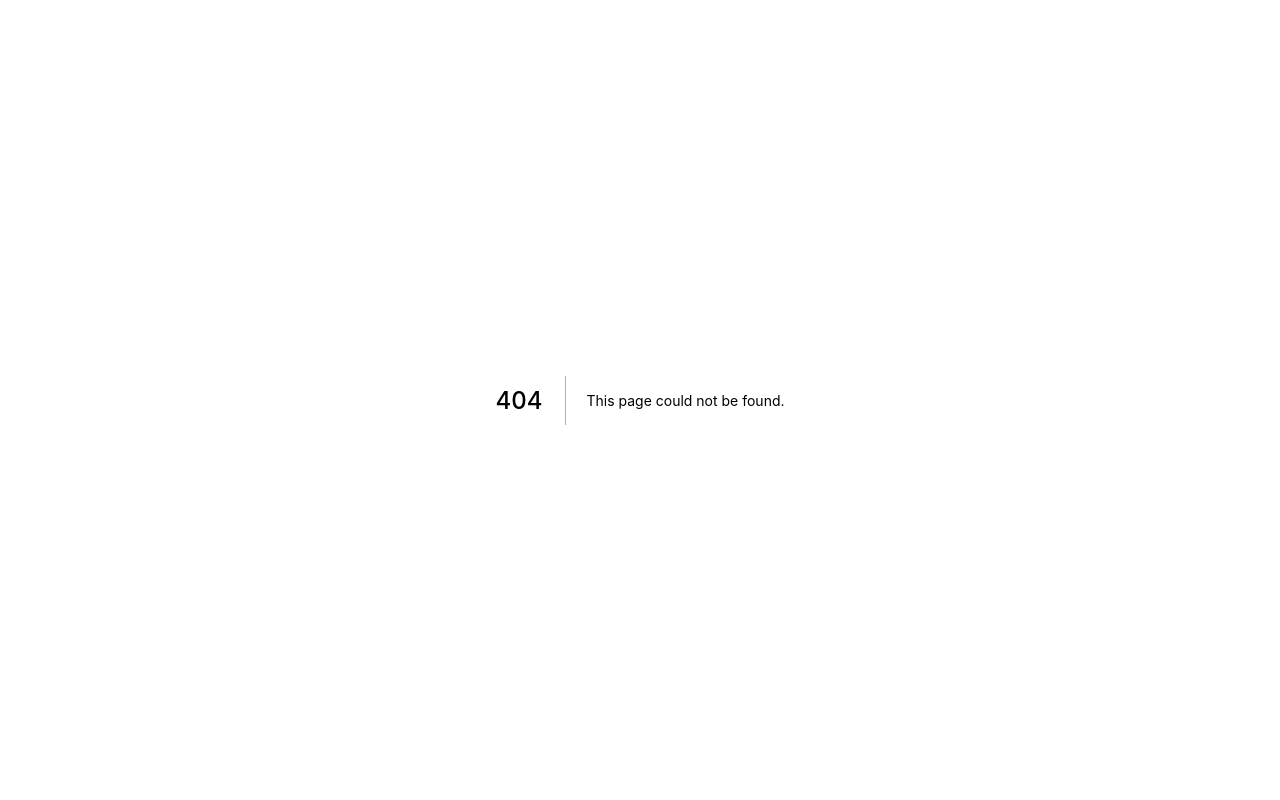
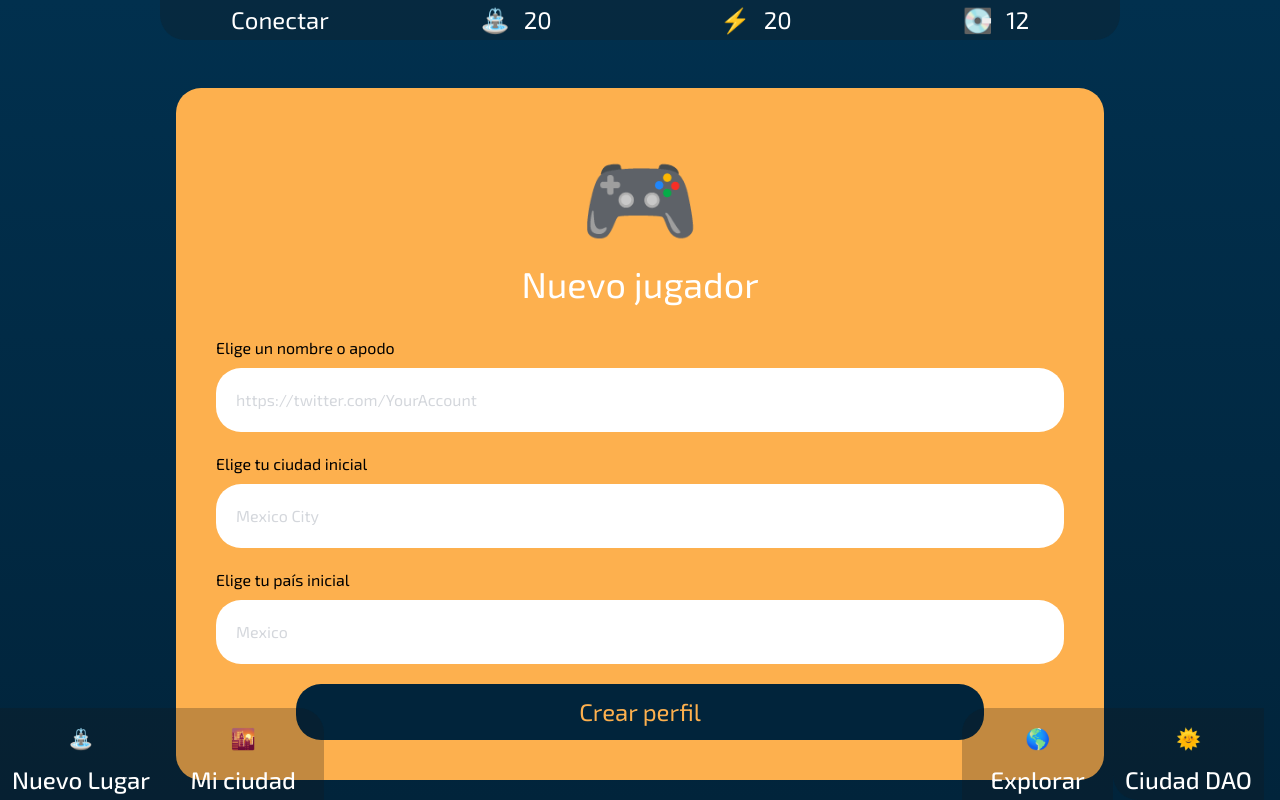
Before and after one commit to zenbitETH/Punk-Cities-V.02, a Next.js app: page /NewGame in a window 1280 px wide. Before the commit this address had no page. Built offline with nearby package versions, Linux system fonts and the light colour scheme.

Commit message:
New game page

```diff
--- /dev/null
+++ b/pages/NewGame.js
@@ -0,0 +1,29 @@
+import Layout from "../components/Layout";
+
+export default function NewGame() {
+
+  return (
+    <Layout>
+      <div class="NewGame">
+        <div class="NewPlayer">🎮</div>
+        <div class="text-white text-4xl">Nuevo jugador</div>
+        <div class="inputs">
+          <label class="text-left mt-3">Elige un nombre o apodo</label>
+          <input type="text" class="rounded-lg py-5 px-5" placeholder="https://twitter.com/YourAccount" />
+          <label class="text-left mt-3">Elige tu ciudad inicial</label>
+          <input type="text" class="rounded-lg py-5 px-5" placeholder="Mexico City" />
+          <label class="text-left mt-3">Elige tu país inicial</label>
+          <input class="rounded-lg py-5 px-5" type="text" placeholder="Mexico" />
+        </div>
+
+      <div
+        class="CreateAcc"
+        type="submit"
+      >
+        {/*onClick={() => tx(writeContracts.YourContract.registerUser(name, hometown, country))} */}
+        Crear perfil
+      </div>
+    </div>
+  </Layout>
+  )
+}
--- a/styles/globals.css
+++ b/styles/globals.css
@@ -142,3 +142,33 @@
   fhd:text-5xl
   xl:py-3
 }
+
+.NewGame {
+ @apply
+ bg-solar-100
+ xl:mx-44 mt-12 p-10 rounded-lg
+ text-center text-2xl font-exo
+ m-5
+}
+
+.NewPlayer {
+  @apply
+  text-8xl
+  m-5
+}
+
+.inputs {
+  @apply
+  grid grid-cols-1 gap-2
+  my-5
+  text-base
+}
+
+.CreateAcc {
+  @apply
+  bg-night-100
+  p-3 mx-20
+  rounded-lg
+  text-solar-100
+  hover:bg-cyber-100 hover:text-white hover:cursor-pointer
+}
```
Also changed, not shown: pages/new- game.js (deleted).
